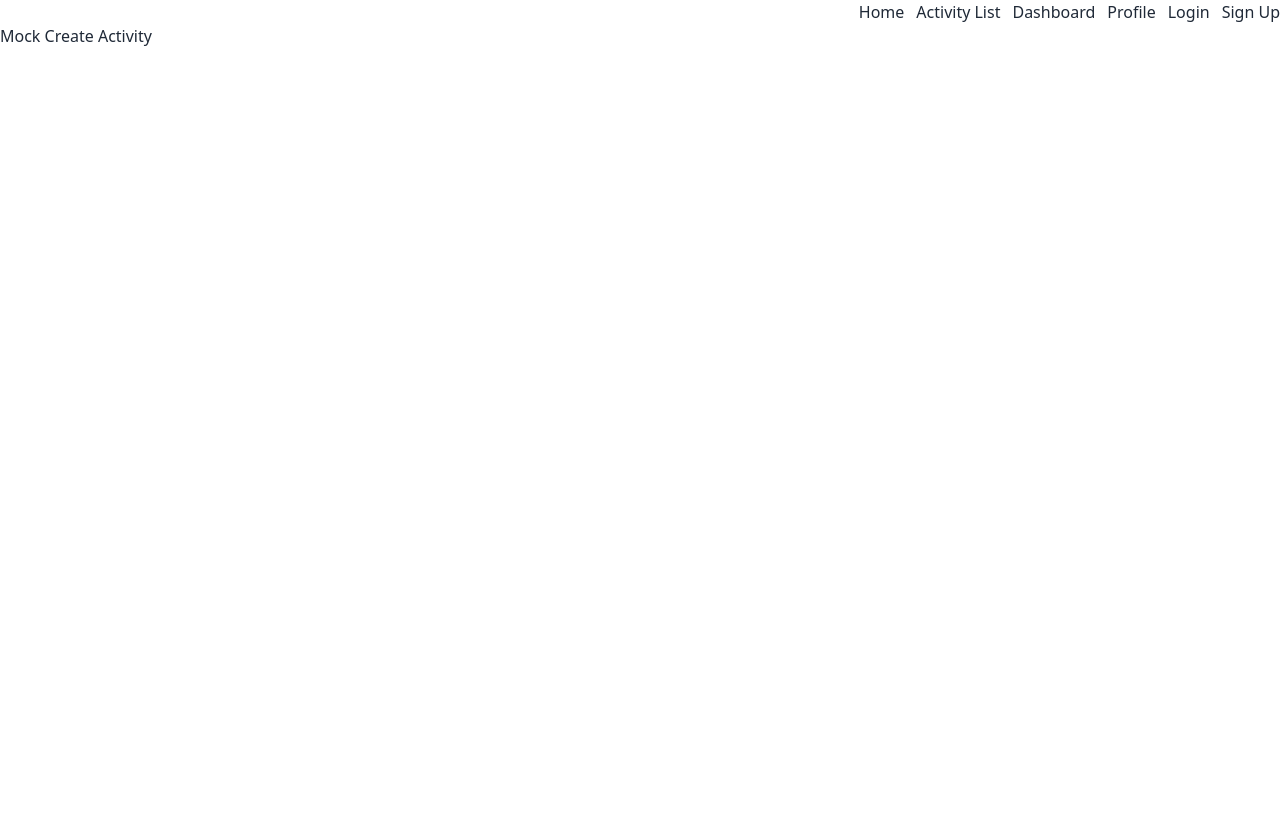
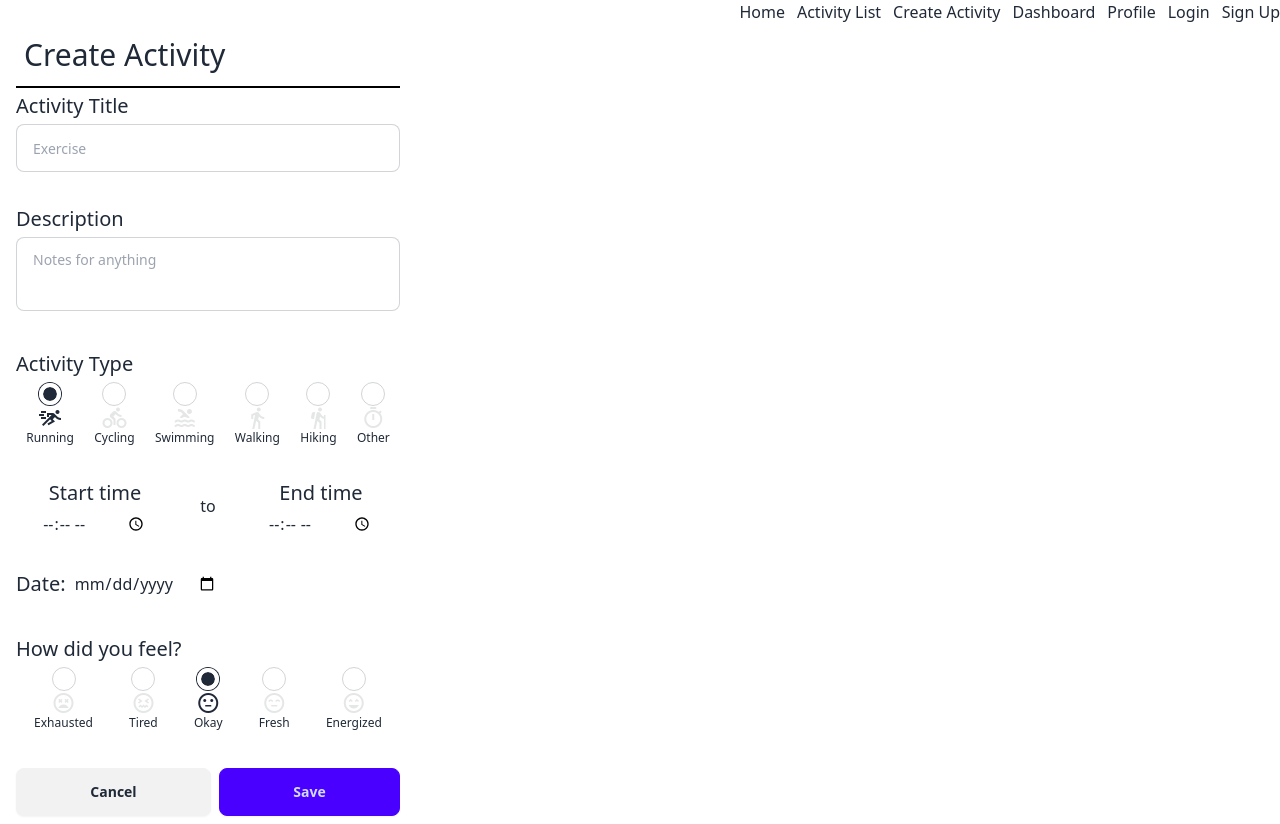
Before and after one commit to JSD6G8/frontend, a React (Vite) app: page /activities/create in a window 1280 px wide. Before the commit the page ends 800 px from the top, so only its background shows below. Built offline with nearby package versions, Linux system fonts and the light colour scheme.

Commit message:
CreateActivity: migrate to react

```diff
--- a/src/ActivityList.jsx
+++ b/src/ActivityList.jsx
@@ -1,5 +1,6 @@
 import { useState, useEffect } from "react";
 import axios from "axios";
+import Layout from "./Layout";
 
 function ActivityList() {
   const [activities, setActivities] = useState([]);
@@ -18,6 +19,7 @@ function ActivityList() {
   }, []);
 
   return (
+    <Layout>
       <table>
         <thead>
           <tr>
@@ -48,6 +50,7 @@ function ActivityList() {
           })}
         </tbody>
       </table>
+    </Layout>
   );
 }
 
--- /dev/null
+++ b/src/CreateActivity.css
@@ -0,0 +1,20 @@
+@import url("https://fonts.googleapis.com/css2?family=Material+Symbols+Outlined:opsz,wght,FILL,GRAD@24,400,0,0");
+
+.icon {
+    font-variation-settings:
+    'FILL' 0,
+    'wght' 400,
+    'GRAD' 0,
+    'opsz' 24;
+
+    color: oklch(var(--b3));
+}
+
+.icon:hover,
+.radio-label:hover {
+    cursor: pointer;
+}
+
+input:checked ~ .icon {
+    color: oklch(var(--bc));
+}
--- /dev/null
+++ b/src/CreateActivity.jsx
@@ -0,0 +1,252 @@
+import { useState } from "react";
+
+import Layout from "./Layout";
+import "./CreateActivity.css"
+
+function CreateActivity() {
+  const [title, setTitle] = useState("");
+  const [description, setDescription] = useState("");
+  const [activityType, setActivityType] = useState(""); // "running", "cycling", "swimming", "walking", "hiking", "other"
+  const [startTime, setStartTime] = useState("");
+  const [endTime, setEndTime] = useState("");
+  const [date, setDate] = useState("");
+  const [barometer, setBarometer] = useState(3); // 1, 2, 3, 4, 5
+
+  const handleSave = () => {
+    alert(`Title: ${title}\n` +
+    `Description: ${description}\n` +
+    `Activity Type: ${activityType}\n` +
+    `Start Time: ${startTime}\n` +
+    `End Time: ${endTime}\n` +
+    `Date: ${description}\n` +
+    `Barometer: ${barometer}\n`
+    );
+  }
+
+  return (
+    <Layout>
+      <div className="container px-2 lg:px-4 h-[100svh] flex flex-col justify-between mx-auto">
+        <header>
+          <div className="navbar bg-base-100 border-b-2 border-black lg:w-[30vw]">
+            <div className="flex-1">
+              <h1 className="text-lg lg:text-3xl">Create Activity</h1>
+            </div>
+          </div>
+        </header>
+
+        <main className="flex flex-col justify-between h-full">
+          <div>
+            <h2 className="text-base lg:text-xl my-1">Activity Title</h2>
+            <input
+              type="text"
+              placeholder="Exercise"
+              className="input input-bordered text-sm w-full lg:w-[30vw]"
+              aria-label="Activity Title"
+              onChange={e => setTitle(e.target.value)}
+            />
+          </div>
+
+          <div>
+            <h2 className="text-base lg:text-xl my-1">Description</h2>
+            <textarea
+              className="textarea textarea-bordered text-sn resize-none w-full lg:w-[30vw]"
+              placeholder="Notes for anything"
+              onChange={e => setDescription(e.target.value)}
+            ></textarea>
+          </div>
+
+          <div>
+            <h2 className="text-base lg:text-xl my-1">Activity Type</h2>
+
+            <div className="flex flex-wrap justify-around max-w-full lg:max-w-[30vw]">
+              <label className="flex flex-col items-center">
+                <input
+                  type="radio"
+                  name="activityType"
+                  className="radio"
+                  checked
+                  aria-label="Running"
+                />
+                <span className="material-symbols-outlined icon">sprint</span>
+                <span className="radio-label text-xs">Running</span>
+              </label>
+
+              <label className="flex flex-col items-center">
+                <input
+                  type="radio"
+                  name="activityType"
+                  className="radio"
+                  aria-label="Cycling"
+                />
+                <span className="material-symbols-outlined icon">
+                  directions_bike
+                </span>
+                <span className="radio-label text-xs">Cycling</span>
+              </label>
+
+              <label className="flex flex-col items-center">
+                <input
+                  type="radio"
+                  name="activityType"
+                  className="radio"
+                  aria-label="Swimming"
+                />
+                <span className="material-symbols-outlined icon">pool</span>
+                <span className="radio-label text-xs">Swimming</span>
+              </label>
+
+              <label className="flex flex-col items-center">
+                <input
+                  type="radio"
+                  name="activityType"
+                  className="radio"
+                  aria-label="Walking"
+                />
+                <span className="material-symbols-outlined icon">
+                  directions_walk
+                </span>
+                <span className="radio-label text-xs">Walking</span>
+              </label>
+
+              <label className="flex flex-col items-center">
+                <input
+                  type="radio"
+                  name="activityType"
+                  className="radio"
+                  aria-label="Hiking"
+                />
+                <span className="material-symbols-outlined icon">hiking</span>
+                <span className="radio-label text-xs">Hiking</span>
+              </label>
+
+              <label className="flex flex-col items-center">
+                <input
+                  type="radio"
+                  name="activityType"
+                  className="radio"
+                  aria-label="Other "
+                />
+                <span className="material-symbols-outlined icon">timer</span>
+                <span className="radio-label text-xs">Other</span>
+              </label>
+            </div>
+          </div>
+
+          <div>
+            <div className="flex justify-around items-center max-w-full lg:max-w-[30vw]">
+              <div className="flex flex-col items-center">
+                <h2 className="text-base lg:text-xl my-1">Start time</h2>
+                <input
+                  type="time"
+                  aria-label="Start time"
+                  onChange={e => setStartTime(e.target.value)}
+                />
+              </div>
+
+              <span>to</span>
+
+              <div className="flex flex-col items-center">
+                <h2 className="text-base lg:text-xl my-1">End time</h2>
+                <input
+                  type="time"
+                  aria-label="End time"
+                  onChange={e => setEndTime(e.target.value)}
+                />
+              </div>
+            </div>
+          </div>
+
+          <div className="flex gap-2">
+            <h2 className="text-base lg:text-xl my-1">Date:</h2>
+            <input
+              type="date"
+              aria-label="Date"
+              onChange={e => setDate(e.target.value)}
+            />
+          </div>
+
+          <div>
+            <h2 className="text-base lg:text-xl my-1">How did you feel?</h2>
+            <div className="flex flex-wrap justify-around max-w-full lg:max-w-[30vw]">
+              <label className="flex flex-col items-center">
+                <input
+                  type="radio"
+                  name="barometer"
+                  className="radio"
+                  aria-label="Exhausted"
+                />
+                <span className="material-symbols-outlined icon">
+                  sentiment_very_dissatisfied
+                </span>
+                <span className="radio-label text-xs">Exhausted</span>
+              </label>
+
+              <label className="flex flex-col items-center">
+                <input
+                  type="radio"
+                  name="barometer"
+                  className="radio"
+                  aria-label="Tired"
+                />
+                <span className="material-symbols-outlined icon">
+                  sentiment_stressed
+                </span>
+                <span className="radio-label text-xs">Tired</span>
+              </label>
+
+              <label className="flex flex-col items-center">
+                <input
+                  type="radio"
+                  name="barometer"
+                  className="radio"
+                  checked
+                  aria-label="Okay"
+                />
+                <span className="material-symbols-outlined icon">
+                  sentiment_neutral
+                </span>
+                <span className="radio-label text-xs">Okay</span>
+              </label>
+
+              <label className="flex flex-col items-center">
+                <input
+                  type="radio"
+                  name="barometer"
+                  className="radio"
+                  aria-label="Fresh"
+                />
+                <span className="material-symbols-outlined icon">
+                  sentiment_content
+                </span>
+                <span className="radio-label text-xs">Fresh</span>
+              </label>
+
+              <label className="flex flex-col items-center">
+                <input
+                  type="radio"
+                  name="barometer"
+                  className="radio"
+                  aria-label="Energized"
+                />
+                <span className="material-symbols-outlined icon">
+                  sentiment_very_satisfied
+                </span>
+                <span className="radio-label text-xs">Energized</span>
+              </label>
+            </div>
+          </div>
+
+          <div className="flex justify-stretch gap-2 py-2 w-full lg:max-w-[30vw]">
+            <button className="btn flex-auto">Cancel</button>
+            <button
+              className="btn flex-auto btn-primary"
+              onClick={() => handleSave()}
+            >Save</button>
+          </div>
+        </main>
+      </div>
+    </Layout>
+  );
+}
+
+export default CreateActivity;
--- a/src/Navbar.jsx
+++ b/src/Navbar.jsx
@@ -3,6 +3,7 @@ function Navbar() {
       <ul className="flex flex-row justify-end gap-3">
         <li><a href="/">Home</a></li>
         <li><a href="/activities">Activity List</a></li>
+        <li><a href="/activities/create">Create Activity</a></li>
         <li><a href="/dashboard">Dashboard</a></li>
         <li><a href="/settings">Profile</a></li>
         <li><a href="/login">Login</a></li>
--- a/src/main.jsx
+++ b/src/main.jsx
@@ -5,6 +5,7 @@ import './index.css'
 
 import Layout from './Layout.jsx'
 import ActivityList from './ActivityList.jsx'
+import CreateActivity from './CreateActivity.jsx'
 
 import { createBrowserRouter, RouterProvider } from 'react-router-dom'
 
@@ -31,7 +32,7 @@ const router = createBrowserRouter([
   },
   {
     path: '/activities/create',
-    element: <Layout>Mock Create Activity</Layout>,
+    element: <CreateActivity />,
   },
   {
     path: '/activities/edit',
```
Lines whose indentation alone changed are shown as unchanged.
